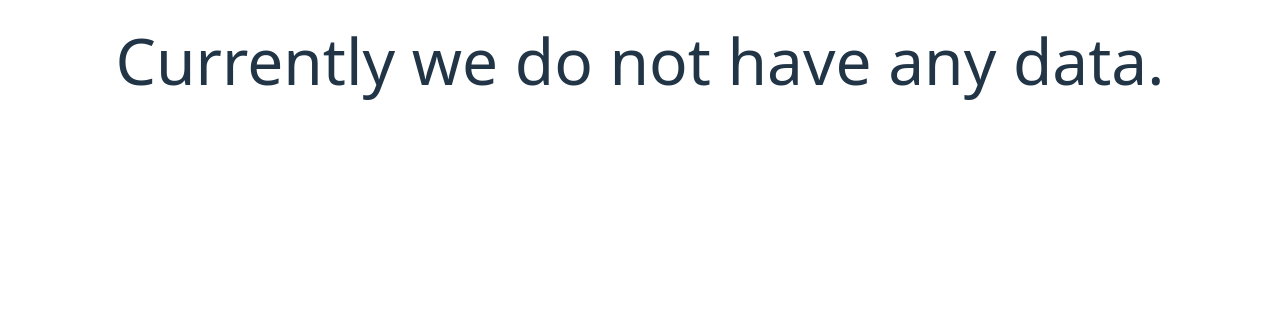
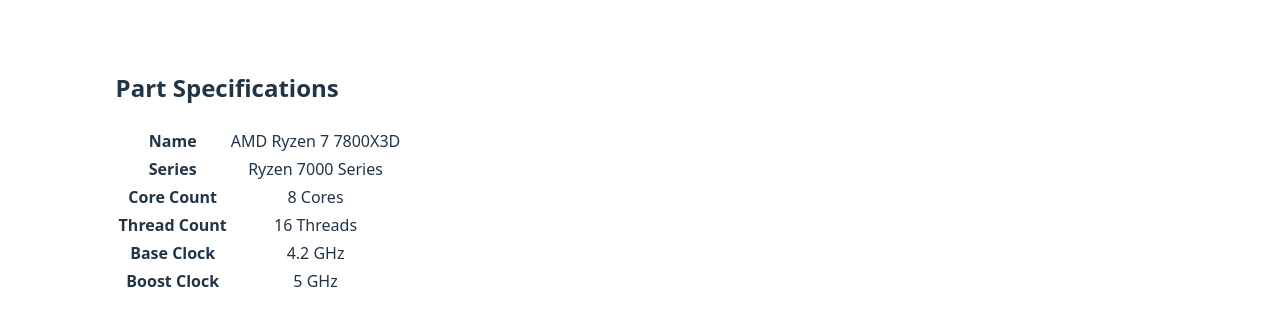
Before and after one commit to D-Villanueva204/Web-Store-Project, a React (Vite) app in the folder web-store-project/: page / in a window 1280 px wide. Shown: the part 492-817 px from the top of the page. Built offline with nearby package versions, Linux system fonts and the light colour scheme.

Commit message:
Update: Added a table with part specifications for a certain product to provide information for our customers what product they're buying

```diff
--- a/web-store-project/src/App.tsx
+++ b/web-store-project/src/App.tsx
@@ -1,12 +1,12 @@
 import HeaderSection from './components/web-store/header'
-import partSpecifications from './components/web-store/specifications/specifications'
+import PartSpecifications from './components/web-store/specifications/specifications'
 import './App.css'
 
 function App() {
   return (
     <>
       <HeaderSection text={["Currently we do not have any data."]} />
-      <partSpecifications />
+      <PartSpecifications />
     </>
   )
 }
--- /dev/null
+++ b/web-store-project/src/components/web-store/specifications/specifications.css
@@ -0,0 +1,3 @@
+h2 {
+    text-align: left;
+}
--- a/web-store-project/src/components/web-store/specifications/specifications.tsx
+++ b/web-store-project/src/components/web-store/specifications/specifications.tsx
@@ -1,6 +1,7 @@
-function partSpecifications({ text }: { text: string }) {
+import "./specifications.css"
+function PartSpecifications () {
     return (
-        <section className="part-specifications">
+        <section className="Part-specifications">
             <div>
                 <h2>Part Specifications</h2>
             </div>
@@ -33,7 +34,7 @@
                 </table>
             </div>
         </section>
-    )
-};
+    );
+}
 
-export default partSpecifications;
+export default PartSpecifications;
```
